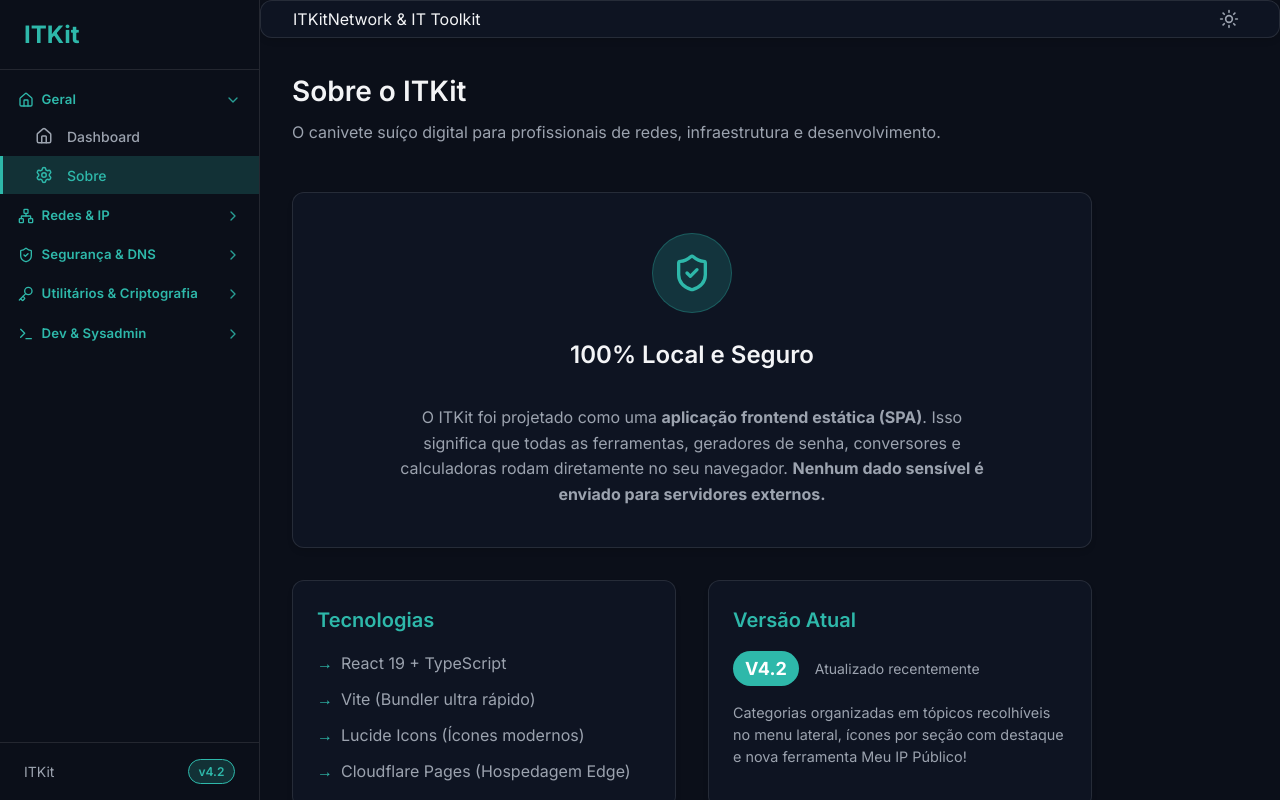
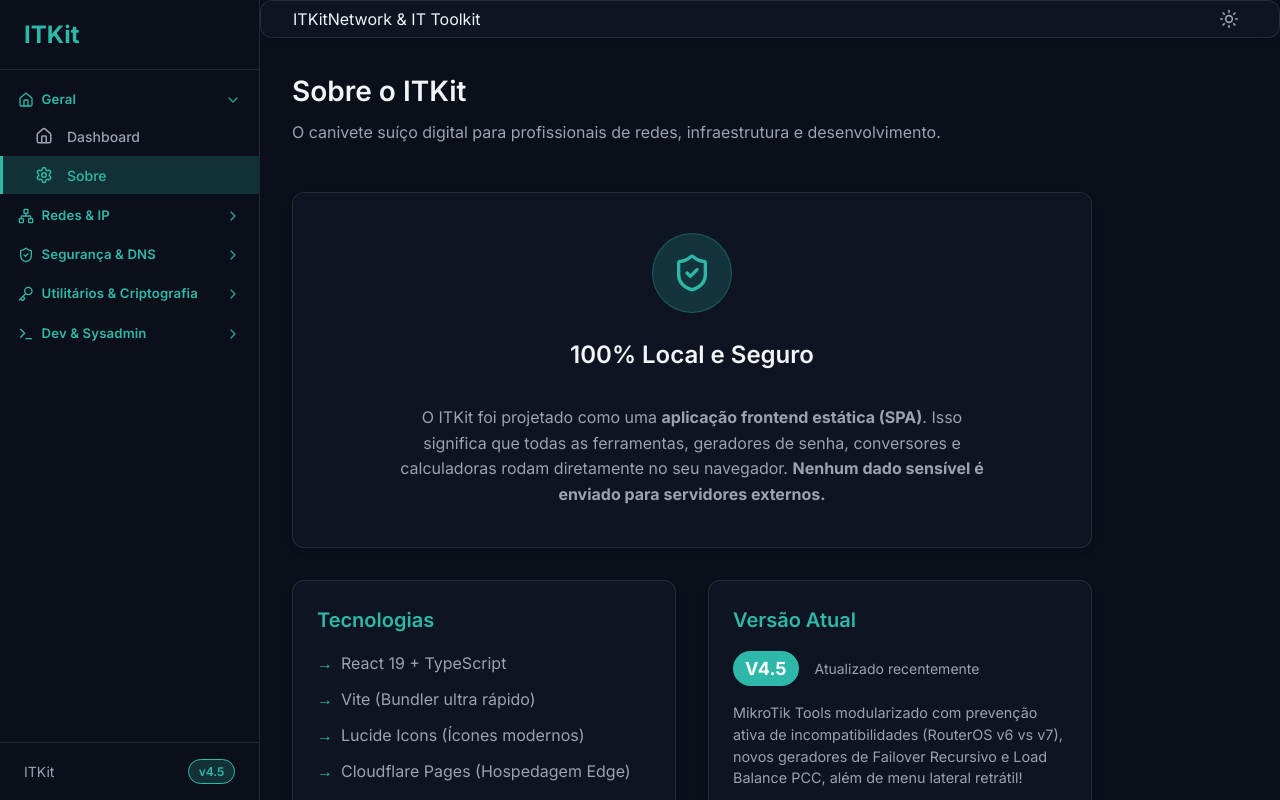
Before and after one commit to VictorGabrielMedeiros/nettools, a React (Vite) app: page /about in a window 1280 px wide. Built offline with nearby package versions, Linux system fonts and the light colour scheme.

Commit message:
chore: bump version to v4.5 with updated documentation and release notes

```diff
--- a/src/components/Sidebar.tsx
+++ b/src/components/Sidebar.tsx
@@ -167,7 +167,7 @@
 
         <div className="sidebar-footer">
           <span>ITKit</span>
-          <span className="version-badge">v4.2</span>
+          <span className="version-badge">v4.5</span>
         </div>
       </aside>
     </>
--- a/src/routes/About.tsx
+++ b/src/routes/About.tsx
@@ -36,11 +36,11 @@
           <div className="about-box glass-panel">
             <h3>Versão Atual</h3>
             <div className="version-info">
-              <span className="version-number">V4.2</span>
+              <span className="version-number">V4.5</span>
               <span className="version-date">Atualizado recentemente</span>
             </div>
             <p className="version-notes">
-              Categorias organizadas em tópicos recolhíveis no menu lateral, ícones por seção com destaque e nova ferramenta Meu IP Público!
+              MikroTik Tools modularizado com prevenção ativa de incompatibilidades (RouterOS v6 vs v7), novos geradores de Failover Recursivo e Load Balance PCC, além de menu lateral retrátil!
             </p>
           </div>
         </div>
```
Also changed, not shown: 3 other files (tests, documents, lock files or other folders).
